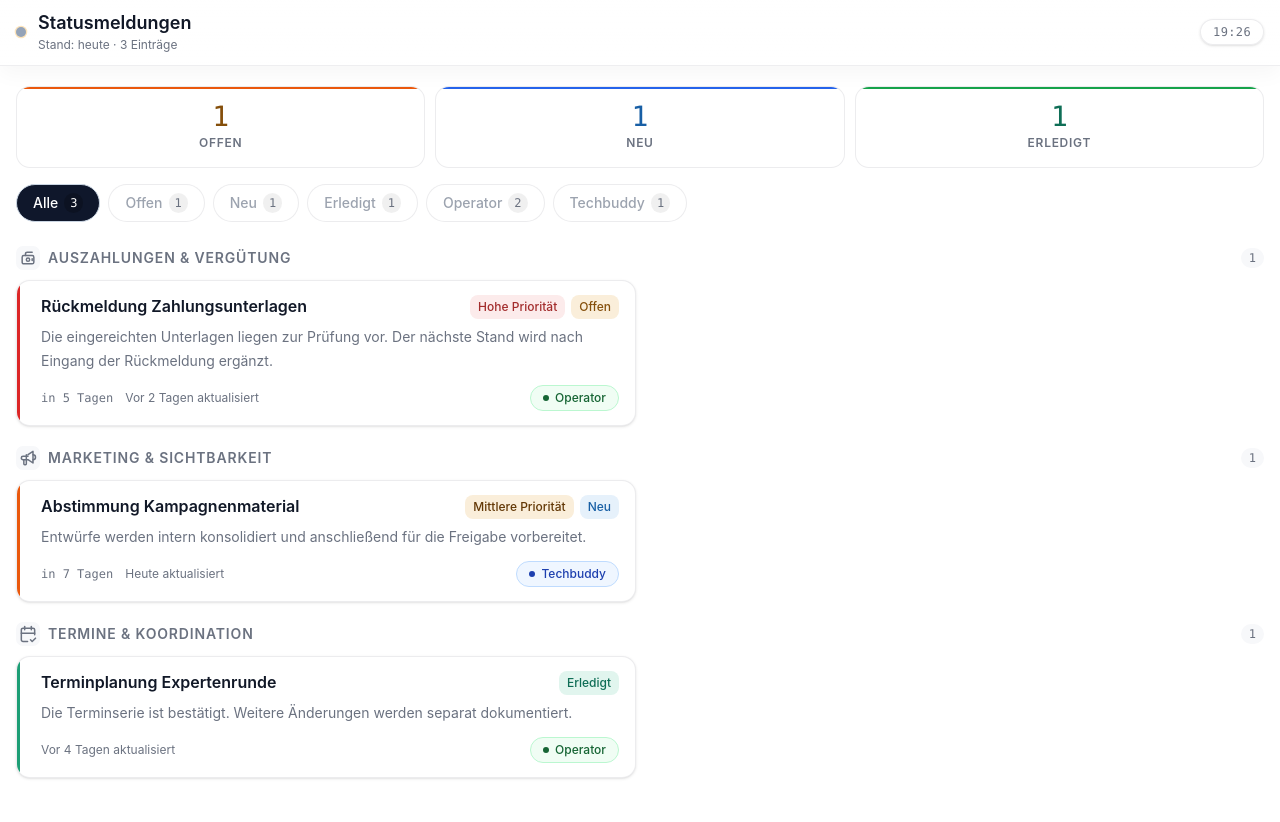
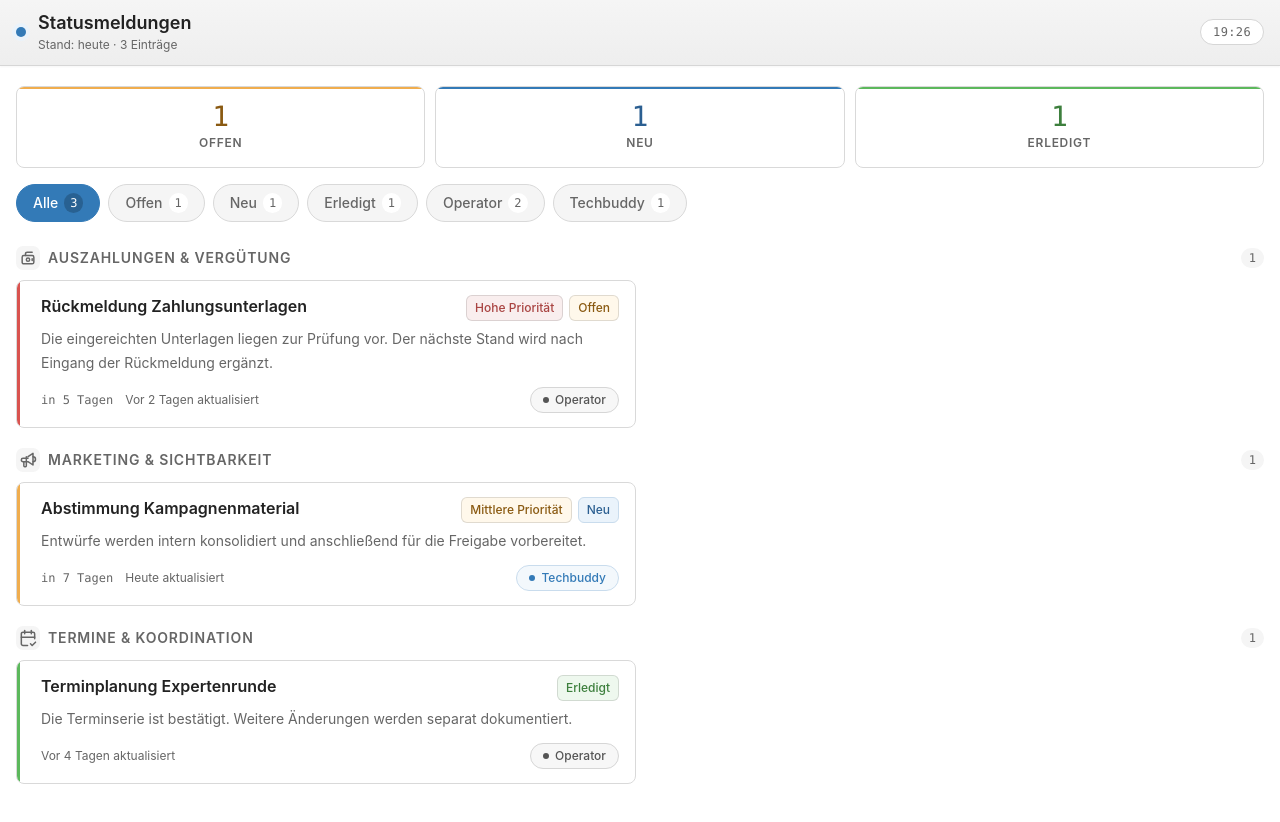
Before and after one commit to zeroedge-code/exp-status, a React (Vite) app: page / in a window 1280 px wide. Built offline with nearby package versions, Linux system fonts and the light colour scheme.

Commit message:
Align board colors with portal

```diff
--- a/src/index.css
+++ b/src/index.css
@@ -2,15 +2,21 @@
 
 :root {
   --color-background-primary: #ffffff;
-  --color-background-secondary: #f7f8fa;
-  --color-border-primary: #c8d0d8;
-  --color-border-secondary: rgba(15, 23, 42, 0.14);
-  --color-border-tertiary: rgba(15, 23, 42, 0.08);
-  --color-text-primary: #111827;
-  --color-text-secondary: #6b7280;
-  --color-text-tertiary: #9ca3af;
-  --border-radius-md: 8px;
-  --border-radius-lg: 14px;
+  --color-background-secondary: #f5f5f5;
+  --color-panel-header: #f2f2f2;
+  --color-border-primary: #337ab7;
+  --color-border-secondary: #b8c7d6;
+  --color-border-tertiary: #d9d9d9;
+  --color-text-primary: #222222;
+  --color-text-secondary: #666666;
+  --color-text-tertiary: #888888;
+  --color-accent: #337ab7;
+  --color-accent-soft: #eaf3fb;
+  --color-warning: #f0ad4e;
+  --color-danger: #d9534f;
+  --color-success: #5cb85c;
+  --border-radius-md: 6px;
+  --border-radius-lg: 8px;
 }
 
 @media (prefers-color-scheme: dark) {
@@ -45,12 +51,9 @@ body {
 }
 
 .board-header {
-  background:
-    linear-gradient(180deg, rgba(255, 255, 255, 0.92), rgba(255, 255, 255, 0.84));
-  border-bottom: 1px solid rgba(15, 23, 42, 0.07);
-  box-shadow: 0 8px 20px rgba(15, 23, 42, 0.035);
-  backdrop-filter: blur(18px) saturate(1.15);
-  -webkit-backdrop-filter: blur(18px) saturate(1.15);
+  background: linear-gradient(180deg, #f5f5f5 0%, #eeeeee 100%);
+  border-bottom: 1px solid #d6d6d6;
+  box-shadow: 0 1px 2px rgba(0, 0, 0, 0.04);
 }
 
 .status-stat-card {
@@ -69,15 +72,15 @@ body {
 }
 
 .status-stat-offen::before {
-  background: #ea580c;
+  background: var(--color-warning);
 }
 
 .status-stat-neu::before {
-  background: #2563eb;
+  background: var(--color-accent);
 }
 
 .status-stat-erledigt::before {
-  background: #16a34a;
+  background: var(--color-success);
 }
 
 .status-card-animation {
--- a/src/statusShared.jsx
+++ b/src/statusShared.jsx
@@ -6,28 +6,28 @@ const filterOptions = ['Alle', 'Offen', 'Neu', 'Erledigt', 'Operator', 'Techbudd
 const statusConfig = {
   Offen: {
     key: 'offen',
-    border: '#EF9F27',
-    color: '#854F0B',
-    iconBg: '#FAEEDA',
-    badgeBg: '#FAEEDA',
+    border: '#f0ad4e',
+    color: '#8a5a12',
+    iconBg: '#f7f7f7',
+    badgeBg: '#fff8eb',
     progress: 33,
     step: 'Schritt 1 von 3: Rückmeldung',
   },
   Neu: {
     key: 'neu',
-    border: '#378ADD',
-    color: '#185FA5',
-    iconBg: '#E6F1FB',
-    badgeBg: '#E6F1FB',
+    border: '#337ab7',
+    color: '#2b5f91',
+    iconBg: '#f7f7f7',
+    badgeBg: '#eaf3fb',
     progress: 66,
     step: 'Schritt 2 von 3: Vorbereitung',
   },
   Erledigt: {
     key: 'erledigt',
-    border: '#1D9E75',
-    color: '#0F6E56',
-    iconBg: '#E1F5EE',
-    badgeBg: '#E1F5EE',
+    border: '#5cb85c',
+    color: '#3d7f3d',
+    iconBg: '#f7f7f7',
+    badgeBg: '#eef8ee',
     progress: 100,
     step: 'Schritt 3 von 3: Abgeschlossen',
   },
@@ -64,7 +64,7 @@ export function StatusPage({
         <div className="mx-auto flex max-w-7xl flex-col gap-2">
           <div className="flex items-center justify-between gap-4">
             <div className="flex min-w-0 items-center gap-3">
-              <span className="status-pulse h-2.5 w-2.5 shrink-0 rounded-full bg-[#94a3b8] ring-4 ring-slate-200/70" />
+              <span className="h-2.5 w-2.5 shrink-0 rounded-full bg-[var(--color-accent)] ring-4 ring-[#eaf3fb]" />
               <div className="min-w-0">
                 <p className="truncate text-lg font-semibold leading-tight text-[var(--color-text-primary)]">
                   Statusmeldungen
@@ -74,7 +74,7 @@ export function StatusPage({
                 </p>
               </div>
             </div>
-            <time className="shrink-0 rounded-full border border-[var(--color-border-tertiary)] bg-white/70 px-3 py-1 font-mono text-xs tracking-[0.03em] text-[var(--color-text-secondary)] shadow-sm">
+            <time className="shrink-0 rounded-full border border-[#d6d6d6] bg-white px-3 py-1 font-mono text-xs tracking-[0.03em] text-[var(--color-text-secondary)]">
               {formatCurrentTime()}
             </time>
           </div>
@@ -88,7 +88,7 @@ export function StatusPage({
               key={status}
               type="button"
               onClick={() => setActiveFilter(statusConfig[status].key)}
-              className={`status-stat-card status-stat-${statusConfig[status].key} rounded-[var(--border-radius-lg)] border border-[var(--color-border-tertiary)] bg-[var(--color-background-primary)] px-3 py-4 text-center transition active:scale-[0.97]`}
+              className={`status-stat-card status-stat-${statusConfig[status].key} rounded-[var(--border-radius-lg)] border border-[var(--color-border-tertiary)] bg-[var(--color-background-primary)] px-3 py-4 text-center transition hover:border-[var(--color-border-secondary)]`}
             >
               <span className="block font-mono text-[28px] font-medium leading-none" style={{ color: statusConfig[status].color }}>
                 {count}
@@ -113,13 +113,13 @@ export function StatusPage({
                 onClick={() => setActiveFilter(filterKey)}
                 className={`inline-flex items-center gap-1.5 whitespace-nowrap rounded-full border px-4 py-2 text-sm font-medium transition ${
                   isActive
-                    ? 'border-slate-300 bg-slate-900 text-white'
-                    : 'border-[var(--color-border-tertiary)] bg-[var(--color-background-primary)] text-[var(--color-text-tertiary)] hover:border-[var(--color-border-secondary)]'
+                    ? 'border-[var(--color-accent)] bg-[var(--color-accent)] text-white'
+                    : 'border-[var(--color-border-tertiary)] bg-[var(--color-background-secondary)] text-[var(--color-text-secondary)] hover:border-[var(--color-border-secondary)] hover:bg-white'
                 }`}
               >
                 {filter}
                 <span className={`rounded-full px-1.5 py-0.5 font-mono text-xs ${
-                  isActive ? 'bg-black/20 text-white' : 'bg-black/[0.06] text-[var(--color-text-secondary)]'
+                  isActive ? 'bg-black/20 text-white' : 'bg-white text-[var(--color-text-secondary)]'
                 }`}>
                   {getFilterCount(statusEntries, filterKey)}
                 </span>
@@ -169,7 +169,7 @@ function StatusCard({ entry }) {
 
   return (
     <article
-      className="status-card-animation relative overflow-hidden rounded-[var(--border-radius-lg)] border border-[var(--color-border-tertiary)] bg-[var(--color-background-primary)] px-4 py-3.5 shadow-sm transition hover:border-[var(--color-border-secondary)] hover:shadow-md active:scale-[0.985]"
+      className="status-card-animation relative overflow-hidden rounded-[var(--border-radius-lg)] border border-[var(--color-border-tertiary)] bg-[var(--color-background-primary)] px-4 py-3.5 transition hover:border-[var(--color-border-secondary)]"
       data-status={config.key}
       data-owner={owner.key}
     >
@@ -231,8 +231,8 @@ function ProgressBar({ config }) {
 function PriorityBadge({ priority }) {
   const style =
     priority === 'Hohe Priorität'
-      ? { background: '#FCEBEB', color: '#A32D2D' }
-      : { background: '#FAEEDA', color: '#633806' }
+      ? { background: '#f9eeee', color: '#a94442' }
+      : { background: '#fff8eb', color: '#8a5a12' }
 
   return <Badge {...style}>{priority}</Badge>
 }
@@ -240,8 +240,8 @@ function PriorityBadge({ priority }) {
 function Badge({ background, color, children }) {
   return (
     <span
-      className="inline-flex items-center rounded-[var(--border-radius-md)] px-2 py-1 text-xs font-medium"
-      style={{ background, color }}
+      className="inline-flex items-center rounded-[var(--border-radius-md)] border px-2 py-1 text-xs font-medium"
+      style={{ background, color, borderColor: color === '#2b5f91' ? '#c9dced' : 'rgba(0,0,0,0.12)' }}
     >
       {children}
     </span>
@@ -364,18 +364,18 @@ function getPriority(entry) {
 }
 
 function getStripeColor(status, priority, type) {
-  if (status === 'Erledigt') return '#1D9E75'
-  if (type === 'info') return '#378ADD'
-  if (priority === 'Hohe Priorität') return '#dc2626'
-  if (priority === 'Mittlere Priorität') return '#ea580c'
+  if (status === 'Erledigt') return '#5cb85c'
+  if (type === 'info') return '#337ab7'
+  if (priority === 'Hohe Priorität') return '#d9534f'
+  if (priority === 'Mittlere Priorität') return '#f0ad4e'
   return statusConfig[status].border
 }
 
 function getOwnerClass(ownerKey) {
   if (ownerKey === 'techbuddy') {
-    return 'border-[#bfdbfe] bg-[#eff6ff] text-[#1e40af]'
+    return 'border-[#c9dced] bg-[#f3f8fc] text-[#337ab7]'
   }
-  return 'border-[#bbf7d0] bg-[#f0fdf4] text-[#166534]'
+  return 'border-[#d6d6d6] bg-[#f7f7f7] text-[#555555]'
 }
 
 function getDueDate(entry) {
@@ -411,8 +411,8 @@ function getDueState(date) {
 
 function getDueClass(state) {
   const styles = {
-    overdue: 'text-[#dc2626]',
-    today: 'text-[#ea580c]',
+    overdue: 'text-[#d9534f]',
+    today: 'text-[#8a5a12]',
     soon: 'text-[var(--color-text-secondary)]',
     future: 'text-[var(--color-text-secondary)]',
   }
```
